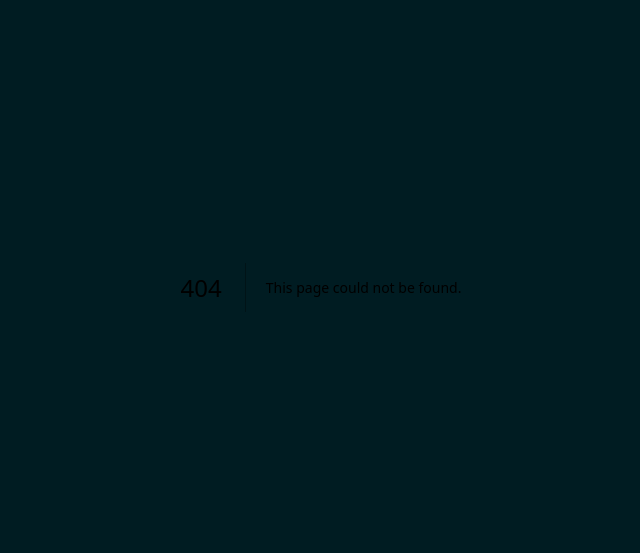
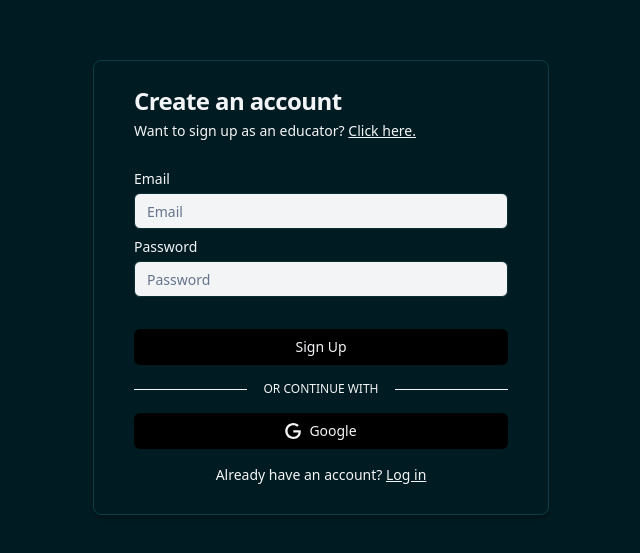
Before and after one commit to JacobJungg/login, a Next.js app: page /create-account-user in a window 1280 px wide. Before the commit this address had no page. Shown: the part 113-666 px from the top of the page, without its empty margins (319-959 px from the left). Built offline with nearby package versions, Linux system fonts and the light colour scheme.

Commit message:
Finished signup user

```diff
--- /dev/null
+++ b/src/app/create-account-user/page.tsx
@@ -0,0 +1,59 @@
+// src/app/create-account-user/page.tsx
+
+import Link from 'next/link'
+import { Icons } from '@/components/ui/icons'
+import { Button } from '@/components/ui/button'
+import {
+  Card,
+  CardContent,
+  CardFooter,
+  CardHeader,
+  CardTitle,
+} from '@/components/ui/card'
+import { Input } from '@/components/ui/input'
+import { Label } from '@/components/ui/label'
+
+export default function CreateAccountUser() {
+  return (
+    <div className="flex min-h-screen items-center justify-center bg-[#001C22]">
+      <Card className="w-[456px] h-[455px] flex flex-col justify-center p-4 border border-[#0A3D44] rounded-lg shadow-[0_4px_5px_rgba(0,0,0,0.25)] bg-[#001C22]">
+        <CardHeader className="space-y-1">
+          <CardTitle className="text-[24px] font-semibold leading-[32px] text-[#F3F4F6]">Create an account</CardTitle>
+          <p className="text-sm text-[#F3F4F6]">Want to sign up as an educator? <Link href="/create-account-educator" className="underline">Click here.</Link></p>
+        </CardHeader>
+        <CardContent className="flex-1 grid gap-1 mt-1">
+          <div className="grid gap-1">
+            <Label htmlFor="email" className="text-sm font-medium text-[#F3F4F6]">Email</Label>
+            <Input id="email" type="email" placeholder="Email" className="h-[36px] text-sm text-[#001C22] bg-[#F3F4F6] border-[#092e35]" />
+          </div>
+          <div className="grid gap-1 mt-1">
+            <Label htmlFor="password" className="text-sm font-medium text-[#F3F4F6]">Password</Label>
+            <Input id="password" type="password" placeholder="Password" className="h-[36px] text-sm text-[#001C22] bg-[#F3F4F6] border-[#092e35]" />
+          </div>
+        </CardContent>
+        <CardFooter className="flex flex-col items-center gap-2 mt-2 mb-1">
+          <Button className="w-full h-[36px] bg-black text-[#F3F4F6]">Sign Up</Button>
+          <div className="relative w-full mt-2">
+            <div className="absolute inset-0 flex items-center">
+              <span className="w-full border-t border-[#F3F4F6]" />
+            </div>
+            <div className="relative flex justify-center text-xs uppercase">
+              <div className="relative flex justify-center text-xs uppercase px-2 text-[#F3F4F6] bg-[#001C22]">
+                <span className="px-2 bg-[#001C22]">Or continue with</span>
+              </div>
+            </div>
+          </div>
+          <Button className="w-full h-[36px] flex items-center justify-center gap-2 mt-2 bg-black text-[#F3F4F6]">
+            <Icons.google className="h-4 w-4" />
+            Google
+          </Button>
+          <div className="text-center text-sm mt-2 text-[#F3F4F6]">
+            <Link href="/login" className="text-sm">
+              Already have an account? <span className="font-medium underline">Log in</span>
+            </Link>
+          </div>
+        </CardFooter>
+      </Card>
+    </div>
+  )
+}
```
